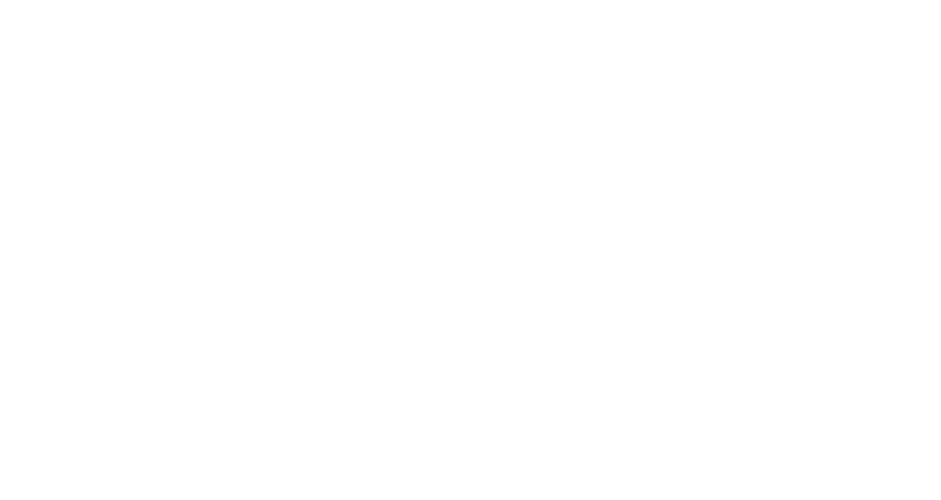
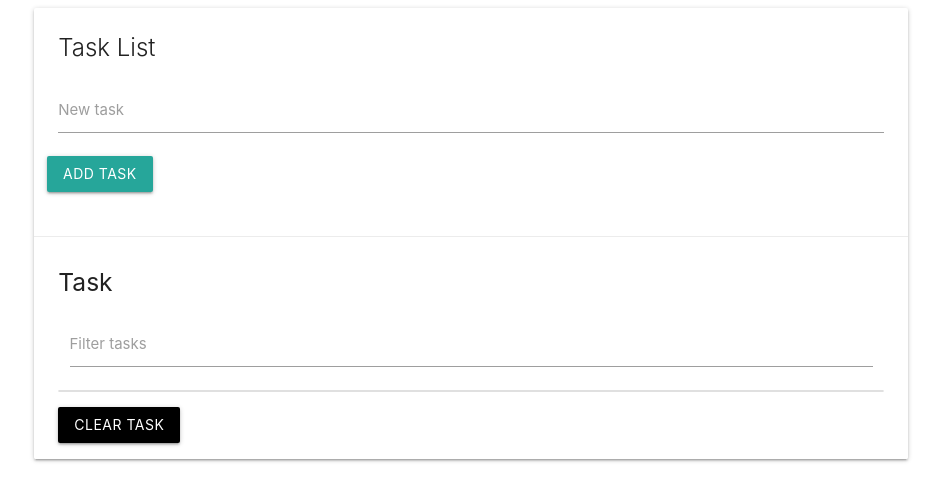
Before and after one commit to Franjrsierra18/Task-list, a plain HTML site: page index.html in a window 1280 px wide. Shown: the whole page, without its empty margins (169-1110 px from the left). Drawn offline with nearby package versions, Linux system fonts and the light colour scheme.

Commit message:
completado boceto UI html

```diff
--- a/index.html
+++ b/index.html
@@ -13,7 +13,31 @@
     <div class="row">
       <div class="col s12">
         <div id="main" class="card">
+          <div class="card-content">
+            <span class="card-title">
+              Task List
+            </span>
+            <div class="row">
+              <form id="task-form">
+                <div class="input-field col s12">
+                  <input type="text" name="task" id="task">
+                  <label for="task">New task</label>
+                </div>
+                <input type="submit" value="Add Task" class="btn">
+              </form>
+            </div>
+          </div>
+          <div class="card-action">
+            <h5 id="task-title">Task</h5>
+            <div class="input-field col s12">
+                <input type="text" name="filter" id="filter">
+                <label for="filter">Filter tasks</label>
+            </div>
+            <ul class="collection">
 
+            </ul>
+            <a href="#" class="clear-task btn black">Clear Task</a>
+          </div>
         </div>
       </div>
     </div>
```
